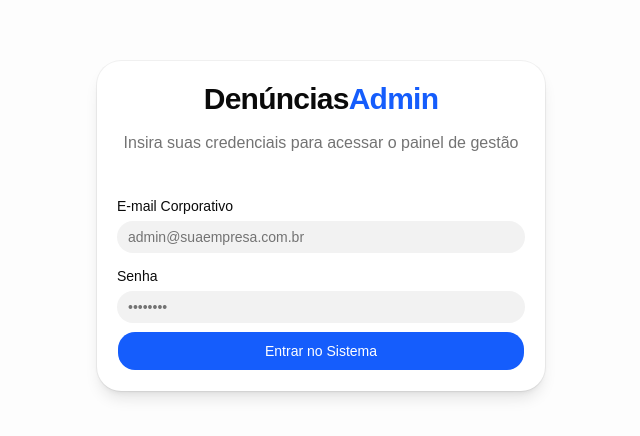
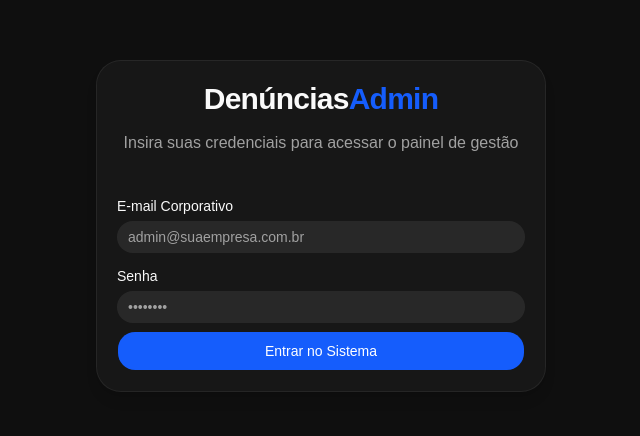
Before and after one commit to luizkikinho/painel-chamados, a React (Vite) app: page / in a window 1280 px wide. Shown: the part 174-610 px from the top of the page, without its empty margins (319-959 px from the left). Built offline with nearby package versions, Linux system fonts and the light colour scheme; no server answers.

Commit message:
feat(fullstack): refactor Dashboard and Topbar components for improved structure and theme integration

```diff
--- a/src/components/theme-provider.tsx
+++ b/src/components/theme-provider.tsx
@@ -1,14 +1,11 @@
-/* eslint-disable react-refresh/only-export-components */
-import * as React from "react"
+import { createContext, useContext, useEffect, useState } from "react"
 
 type Theme = "dark" | "light" | "system"
-type ResolvedTheme = "dark" | "light"
 
 type ThemeProviderProps = {
   children: React.ReactNode
   defaultTheme?: Theme
   storageKey?: string
-  disableTransitionOnChange?: boolean
 }
 
 type ThemeProviderState = {
@@ -16,201 +13,48 @@ type ThemeProviderState = {
   setTheme: (theme: Theme) => void
 }
 
-const COLOR_SCHEME_QUERY = "(prefers-color-scheme: dark)"
-const THEME_VALUES: Theme[] = ["dark", "light", "system"]
-
-const ThemeProviderContext = React.createContext<
-  ThemeProviderState | undefined
->(undefined)
-
-function isTheme(value: string | null): value is Theme {
-  if (value === null) {
-    return false
+const initialState: ThemeProviderState = {
+  theme: "system",
+  setTheme: () => null,
 }
 
-  return THEME_VALUES.includes(value as Theme)
-}
-
-function getSystemTheme(): ResolvedTheme {
-  if (window.matchMedia(COLOR_SCHEME_QUERY).matches) {
-    return "dark"
-  }
-
-  return "light"
-}
-
-function disableTransitionsTemporarily() {
-  const style = document.createElement("style")
-  style.appendChild(
-    document.createTextNode(
-      "*,*::before,*::after{-webkit-transition:none!important;transition:none!important}"
-    )
-  )
-  document.head.appendChild(style)
-
-  return () => {
-    window.getComputedStyle(document.body)
-    requestAnimationFrame(() => {
-      requestAnimationFrame(() => {
-        style.remove()
-      })
-    })
-  }
-}
-
-function isEditableTarget(target: EventTarget | null) {
-  if (!(target instanceof HTMLElement)) {
-    return false
-  }
-
-  if (target.isContentEditable) {
-    return true
-  }
-
-  const editableParent = target.closest(
-    "input, textarea, select, [contenteditable='true']"
-  )
-  if (editableParent) {
-    return true
-  }
-
-  return false
-}
+const ThemeProviderContext = createContext<ThemeProviderState>(initialState)
 
 export function ThemeProvider({
   children,
   defaultTheme = "system",
-  storageKey = "theme",
-  disableTransitionOnChange = true,
+  storageKey = "vite-ui-theme",
   ...props
 }: ThemeProviderProps) {
-  const [theme, setThemeState] = React.useState<Theme>(() => {
-    const storedTheme = localStorage.getItem(storageKey)
-    if (isTheme(storedTheme)) {
-      return storedTheme
-    }
-
-    return defaultTheme
-  })
-
-  const setTheme = React.useCallback(
-    (nextTheme: Theme) => {
-      localStorage.setItem(storageKey, nextTheme)
-      setThemeState(nextTheme)
-    },
-    [storageKey]
+  const [theme, setTheme] = useState<Theme>(
+    () => (localStorage.getItem(storageKey) as Theme) || defaultTheme
   )
 
-  const applyTheme = React.useCallback(
-    (nextTheme: Theme) => {
-      const root = document.documentElement
-      const resolvedTheme =
-        nextTheme === "system" ? getSystemTheme() : nextTheme
-      const restoreTransitions = disableTransitionOnChange
-        ? disableTransitionsTemporarily()
-        : null
+  useEffect(() => {
+    const root = window.document.documentElement
 
     root.classList.remove("light", "dark")
-      root.classList.add(resolvedTheme)
 
-      if (restoreTransitions) {
-        restoreTransitions()
-      }
-    },
-    [disableTransitionOnChange]
-  )
+    if (theme === "system") {
+      const systemTheme = window.matchMedia("(prefers-color-scheme: dark)")
+        .matches
+        ? "dark"
+        : "light"
 
-  React.useEffect(() => {
-    applyTheme(theme)
-
-    if (theme !== "system") {
-      return undefined
-    }
-
-    const mediaQuery = window.matchMedia(COLOR_SCHEME_QUERY)
-    const handleChange = () => {
-      applyTheme("system")
-    }
-
-    mediaQuery.addEventListener("change", handleChange)
-
-    return () => {
-      mediaQuery.removeEventListener("change", handleChange)
-    }
-  }, [theme, applyTheme])
-
-  React.useEffect(() => {
-    const handleKeyDown = (event: KeyboardEvent) => {
-      if (event.repeat) {
+      root.classList.add(systemTheme)
       return
     }
 
-      if (event.metaKey || event.ctrlKey || event.altKey) {
-        return
+    root.classList.add(theme)
+  }, [theme])
+
+  const value = {
+    theme,
+    setTheme: (theme: Theme) => {
+      localStorage.setItem(storageKey, theme)
+      setTheme(theme)
+    },
   }
-
-      if (isEditableTarget(event.target)) {
-        return
-      }
-
-      if (event.key.toLowerCase() !== "d") {
-        return
-      }
-
-      setThemeState((currentTheme) => {
-        const nextTheme =
-          currentTheme === "dark"
-            ? "light"
-            : currentTheme === "light"
-              ? "dark"
-              : getSystemTheme() === "dark"
-                ? "light"
-                : "dark"
-
-        localStorage.setItem(storageKey, nextTheme)
-        return nextTheme
-      })
-    }
-
-    window.addEventListener("keydown", handleKeyDown)
-
-    return () => {
-      window.removeEventListener("keydown", handleKeyDown)
-    }
-  }, [storageKey])
-
-  React.useEffect(() => {
-    const handleStorageChange = (event: StorageEvent) => {
-      if (event.storageArea !== localStorage) {
-        return
-      }
-
-      if (event.key !== storageKey) {
-        return
-      }
-
-      if (isTheme(event.newValue)) {
-        setThemeState(event.newValue)
-        return
-      }
-
-      setThemeState(defaultTheme)
-    }
-
-    window.addEventListener("storage", handleStorageChange)
-
-    return () => {
-      window.removeEventListener("storage", handleStorageChange)
-    }
-  }, [defaultTheme, storageKey])
-
-  const value = React.useMemo(
-    () => ({
-      theme,
-      setTheme,
-    }),
-    [theme, setTheme]
-  )
 
   return (
     <ThemeProviderContext.Provider {...props} value={value}>
@@ -220,11 +64,10 @@ export function ThemeProvider({
 }
 
 export const useTheme = () => {
-  const context = React.useContext(ThemeProviderContext)
+  const context = useContext(ThemeProviderContext)
 
-  if (context === undefined) {
+  if (context === undefined)
     throw new Error("useTheme must be used within a ThemeProvider")
-  }
 
   return context
 }
--- a/src/main.tsx
+++ b/src/main.tsx
@@ -1,13 +1,13 @@
 import React from 'react'
 import ReactDOM from 'react-dom/client'
 import App from './App.tsx'
-
-// Importante: Dependendo de como você instalou o Tailwind/Shadcn,
-// este arquivo de estilos pode se chamar './globals.css' ou './index.css'.
 import './index.css'
+import { ThemeProvider } from './components/theme-provider.tsx'
 
 ReactDOM.createRoot(document.getElementById('root')!).render(
   <React.StrictMode>
-    <App />
+    <ThemeProvider defaultTheme="dark" storageKey="vite-ui-theme">
+      <App />
+    </ThemeProvider>
   </React.StrictMode>,
 )
```
Also changed, not shown: src/Dashboard.tsx (+45 -111 lines), src/Topbar.tsx (+57 -125 lines). Lines whose indentation alone changed are shown as unchanged.
